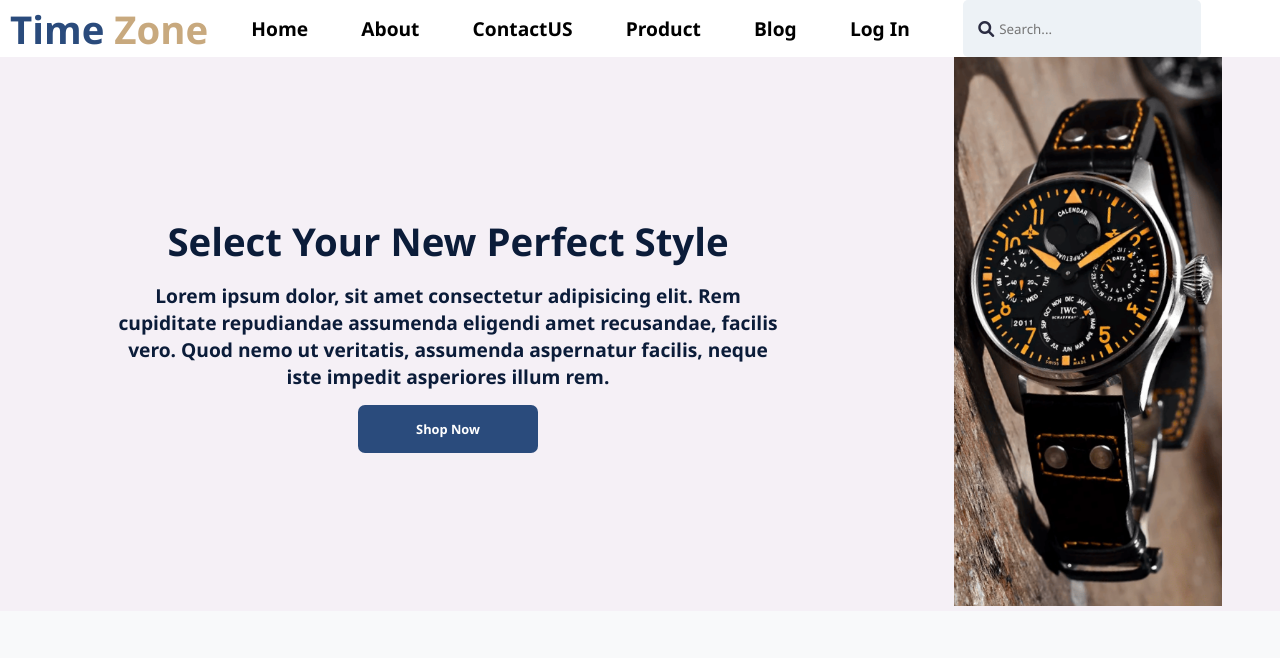
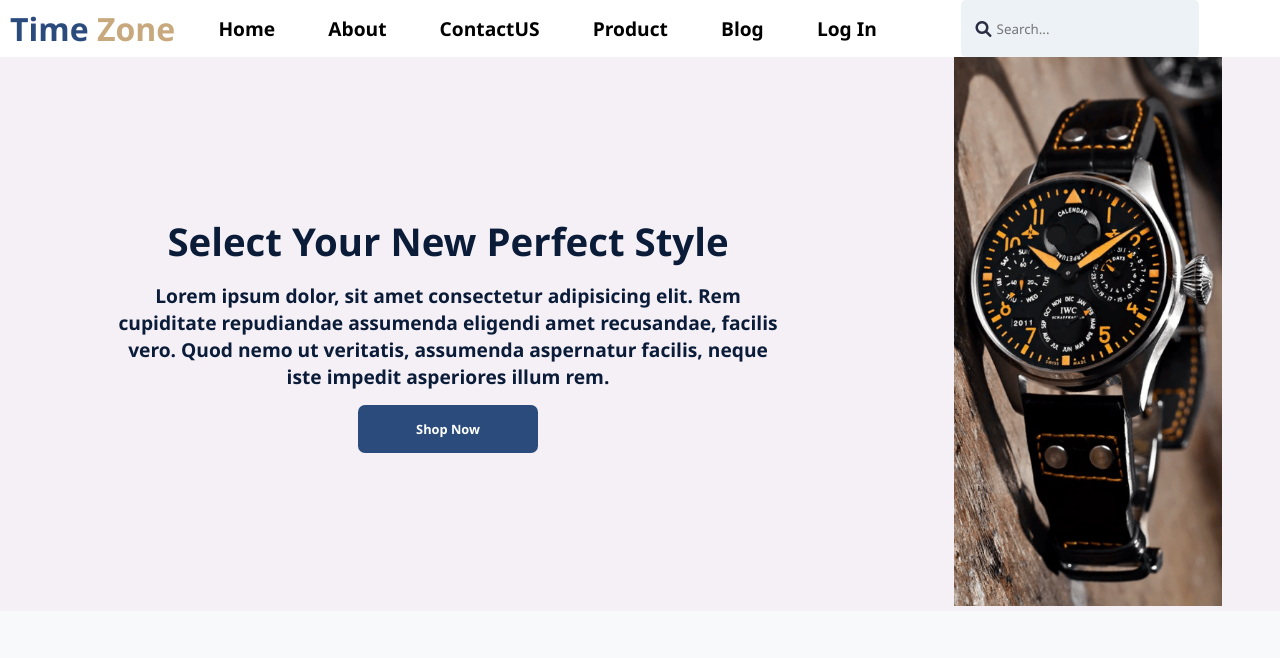
Before and after one commit to MRCampbell04/watches-website, a plain HTML site: page index.html in a window 1280 px wide. Shown: the top 658 px of the page. Drawn offline with Linux system fonts and the light colour scheme.

Commit message:
more tweaks

```diff
--- a/style.css
+++ b/style.css
@@ -29,7 +29,7 @@ header{
     /* padding: 10px ; */
 }
 header h2{
-    font-size: 3vw;
+    font-size: 2.5vw;
     color: #2A4B7C;
 }
 
@@ -44,7 +44,7 @@ header h2 span{
     background: #EDF2F6;
     border-radius:5px;
     padding: 8px 15px;
-    left: 1%;
+    left: 4%;
 
 }
 
```
